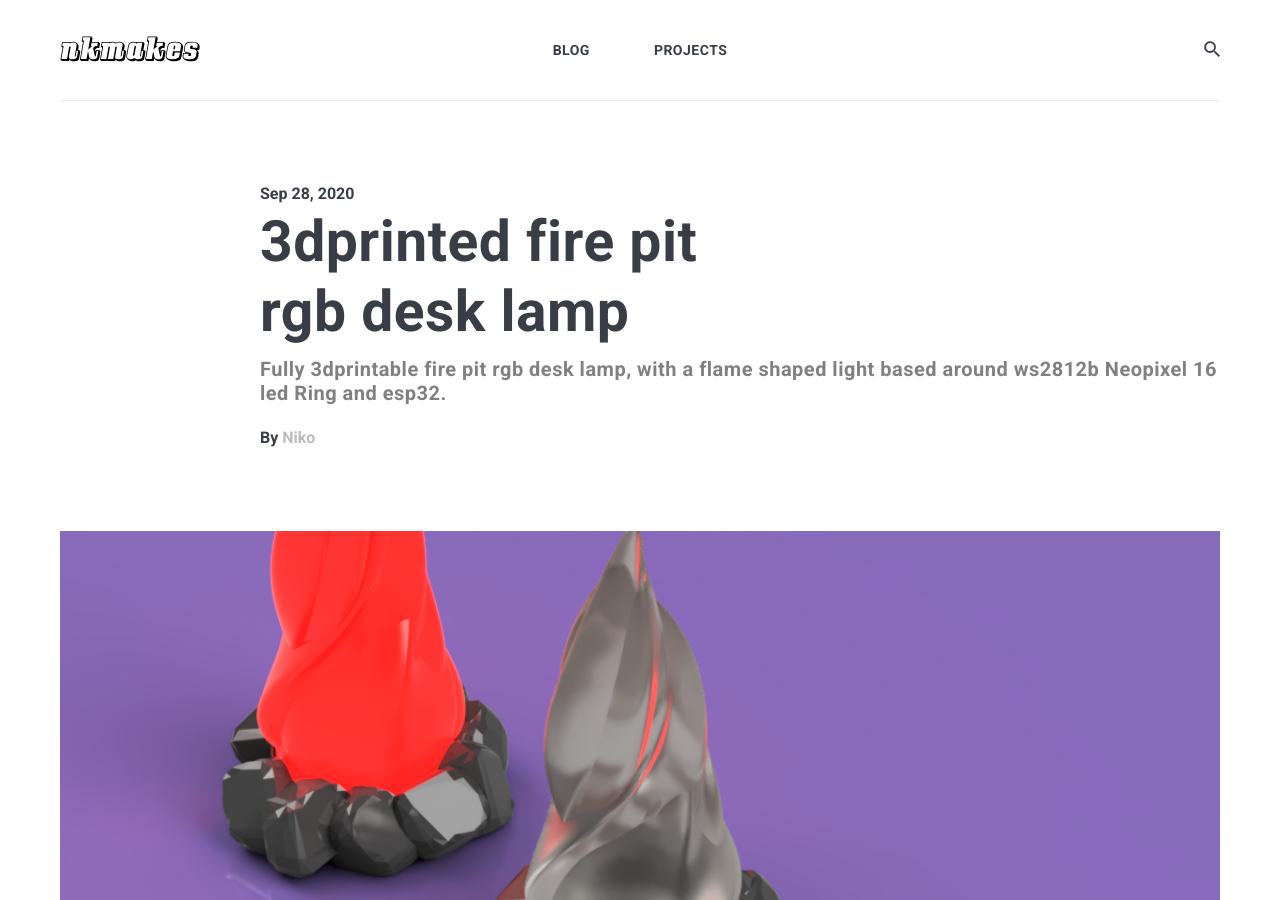
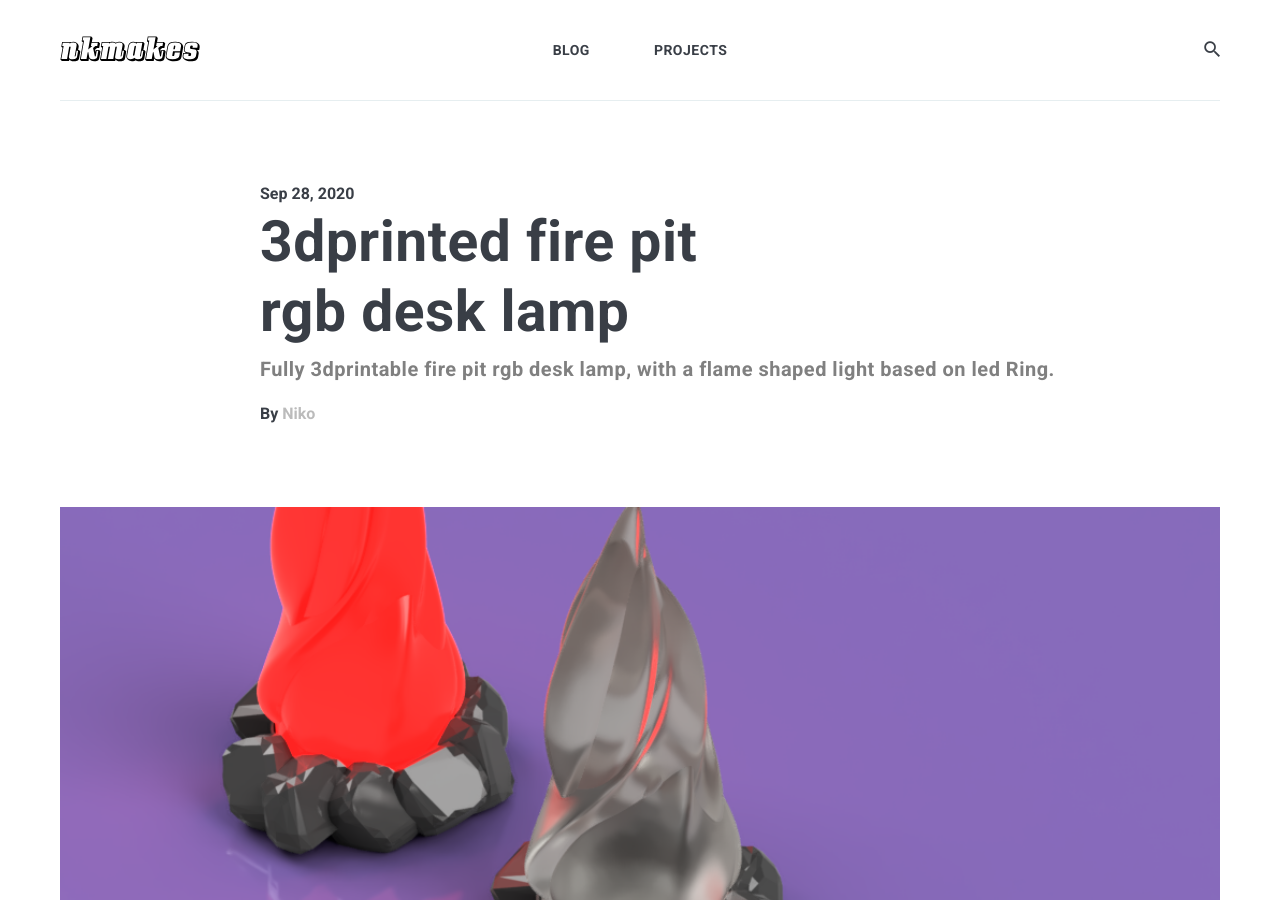
Before and after one commit to nkmakes/nkmakes.github.io, a Jekyll site: the page built from _projects/3dprinted-neopixel-pit-fire-rgb-desk-lamp.md, in a window 1280 px wide and 900 px high. Built offline with Jekyll 4.4.1, drawn with Linux system fonts in a browser that asks for light colours; nearby versions of some CDN libraries; a script that is not in the unit is left out; comment, search, counter and statistics services are not loaded.

Commit message:
Update 3dprinted-neopixel-pit-fire-rgb-desk-lamp.md

```diff
--- a/_projects/3dprinted-neopixel-pit-fire-rgb-desk-lamp.md
+++ b/_projects/3dprinted-neopixel-pit-fire-rgb-desk-lamp.md
@@ -1,10 +1,10 @@
 ---
 layout: project
 title:  3dprinted fire pit rgb desk lamp
-subtitle: Fully 3dprintable fire pit rgb desk lamp, with a flame shaped light based around ws2812b Neopixel 16 led Ring and esp32.
+subtitle: Fully 3dprintable fire pit rgb desk lamp, with a flame shaped light based on led Ring.
 image:  /images/inline_pitfire.PNG
 tags:   neopixel esp32 homeassistant iot
-description: 3dprintable fire pit rgb desk lamp, with a flame shaped light based on led Ring and esp32.
+description: 3dprintable fire pit rgb desk lamp, with a flame shaped light based on 16 Neopixel led Ring and esp32.
 github: https://github.com/nkmakes/3dprinted-neopixel-pitfire/
 ---
 
```
